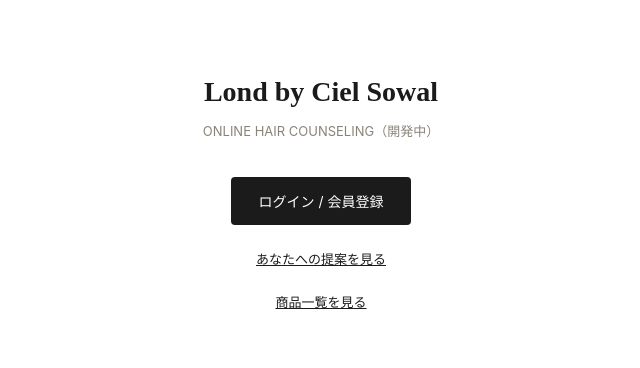
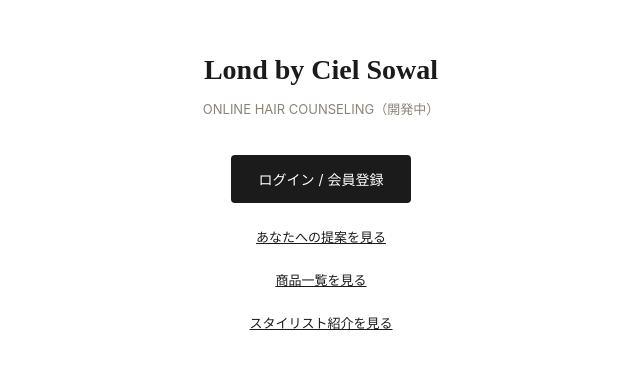
Before and after one commit to desainpot-cmd/lond-by-ciel-sowal, a Next.js app: page / in a window 1280 px wide. Shown: the part 216-584 px from the top of the page, without its empty margins (319-959 px from the left). Built offline with nearby package versions, Linux system fonts and the light colour scheme.

Commit message:
Update page.js

```diff
--- a/app/page.js
+++ b/app/page.js
@@ -60,6 +60,17 @@
       >
         商品一覧を見る
       </Link>
+
+      <Link
+        href="/stylists"
+        style={{
+          color: "#1b1b1b",
+          fontSize: 13,
+          textDecoration: "underline",
+        }}
+      >
+        スタイリスト紹介を見る
+      </Link>
     </main>
   );
 }
```
